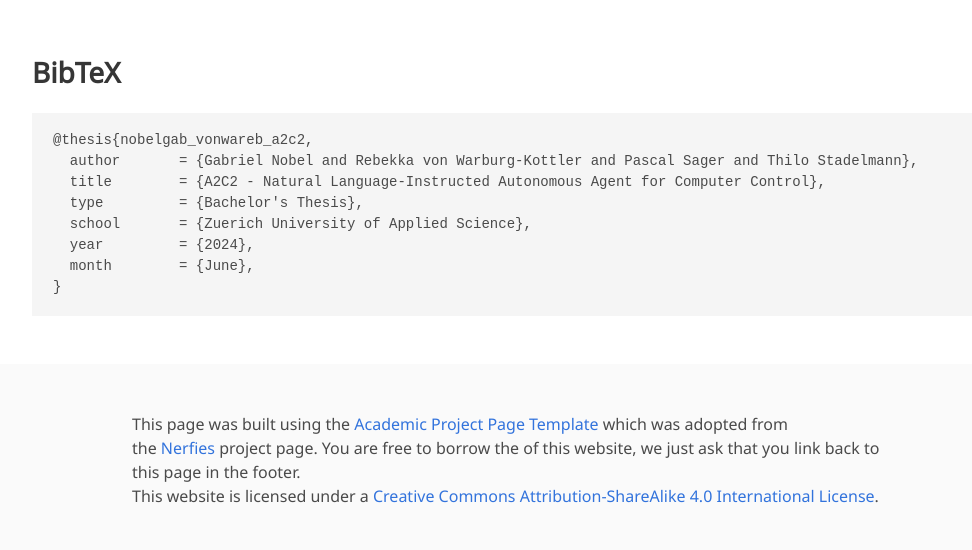
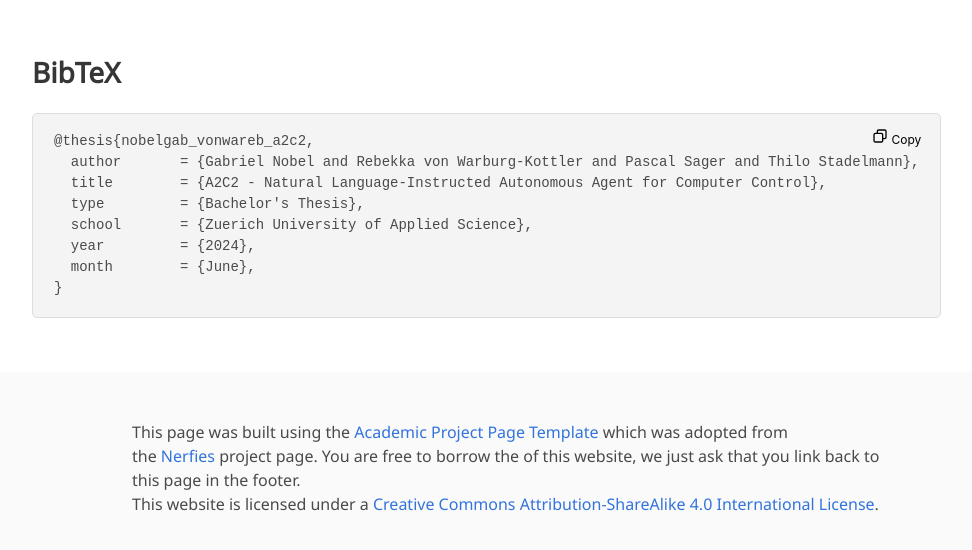
Before and after one commit to Yingrjimsch/a2c2, a plain HTML site: page index.html in a window 1280 px wide. Shown: the part 2459-3009 px from the top of the page, without its empty margins (128-1100 px from the left). Drawn offline with nearby package versions, Linux system fonts and the light colour scheme; some icons are missing; a web font is replaced by a local one.

Commit message:
chore: make bibitex copiable

```diff
--- a/index.html
+++ b/index.html
@@ -228,10 +228,15 @@ is essential for future research.
 
 
 <!--BibTex citation -->
-  <section class="section" id="BibTeX">
-    <div class="container is-max-desktop content">
+<section class="section" id="BibTeX">
+  <div class="container is-max-desktop content">
       <h2 class="title">BibTeX</h2>
-      <pre><code>@thesis{nobelgab_vonwareb_a2c2,
+      <div class="code-container">
+          <button class="copy-button" id="copyButton" onclick="copyCode()">
+            <svg xmlns="http://www.w3.org/2000/svg" width="16" height="16" fill="none" viewBox="0 0 24 24" class="icon-sm"><path fill="currentColor" fill-rule="evenodd" d="M7 5a3 3 0 0 1 3-3h9a3 3 0 0 1 3 3v9a3 3 0 0 1-3 3h-2v2a3 3 0 0 1-3 3H5a3 3 0 0 1-3-3v-9a3 3 0 0 1 3-3h2zm2 2h5a3 3 0 0 1 3 3v5h2a1 1 0 0 0 1-1V5a1 1 0 0 0-1-1h-9a1 1 0 0 0-1 1zM5 9a1 1 0 0 0-1 1v9a1 1 0 0 0 1 1h9a1 1 0 0 0 1-1v-9a1 1 0 0 0-1-1z" clip-rule="evenodd"></path></svg>
+            Copy
+          </button>
+          <pre><code id="codeBlock">@thesis{nobelgab_vonwareb_a2c2,
   author       = {Gabriel Nobel and Rebekka von Warburg-Kottler and Pascal Sager and Thilo Stadelmann},
   title        = {A2C2 - Natural Language-Instructed Autonomous Agent for Computer Control},
   type         = {Bachelor's Thesis},
@@ -239,8 +244,10 @@ is essential for future research.
   year         = {2024},
   month        = {June},
 }</code></pre>
-    </div>
+      </div>
+  </div>
 </section>
+
 <!--End BibTex citation -->
 
 
--- a/static/css/index.css
+++ b/static/css/index.css
@@ -25,6 +25,31 @@ body {
 
 .teaser {
   font-family: 'Google Sans', sans-serif;
+}
+
+.code-container {
+  position: relative;
+  display: inline-block;
+}
+.copy-button {
+  position: absolute;
+  top: 10px;
+  right: 10px;
+  padding: 5px 10px;
+  background-color: #f4f4f4;
+  color: black;
+  border: 1pt;
+  border-color: black;
+  cursor: pointer;
+  border-radius: 3px;
+  font-size: 12px;
+}
+pre {
+  background-color: #f4f4f4;
+  padding: 10px;
+  border: 1px solid #ddd;
+  border-radius: 5px;
+  overflow: auto;
 }
 
 
--- a/static/js/index.js
+++ b/static/js/index.js
@@ -19,3 +19,25 @@ $(document).ready(function() {
     bulmaSlider.attach();
 
 })
+
+function copyCode() {
+    const codeBlock = document.getElementById('codeBlock').innerText;
+	const copyButton = document.getElementById('copyButton');
+    navigator.clipboard.writeText(codeBlock).then(() => {
+		copyButton.innerHTML = `
+            <svg xmlns="http://www.w3.org/2000/svg" x="0px" y="0px" width="16" height="16" viewBox="0 0 72 72">
+<path d="M57.658,12.643c1.854,1.201,2.384,3.678,1.183,5.532l-25.915,40c-0.682,1.051-1.815,1.723-3.064,1.814 C29.764,59.997,29.665,60,29.568,60c-1.146,0-2.241-0.491-3.003-1.358L13.514,43.807c-1.459-1.659-1.298-4.186,0.36-5.646 c1.662-1.46,4.188-1.296,5.646,0.361l9.563,10.87l23.043-35.567C53.329,11.971,55.806,11.442,57.658,12.643z"></path>
+</svg>
+            Copied
+        `;
+        setTimeout(() => {
+            copyButton.innerHTML = `
+                <svg xmlns="http://www.w3.org/2000/svg" width="16" height="16" fill="none" viewBox="0 0 24 24" class="icon-sm"><path fill="currentColor" fill-rule="evenodd" d="M7 5a3 3 0 0 1 3-3h9a3 3 0 0 1 3 3v9a3 3 0 0 1-3 3h-2v2a3 3 0 0 1-3 3H5a3 3 0 0 1-3-3v-9a3 3 0 0 1 3-3h2zm2 2h5a3 3 0 0 1 3 3v5h2a1 1 0 0 0 1-1V5a1 1 0 0 0-1-1h-9a1 1 0 0 0-1 1zM5 9a1 1 0 0 0-1 1v9a1 1 0 0 0 1 1h9a1 1 0 0 0 1-1v-9a1 1 0 0 0-1-1z" clip-rule="evenodd"></path></svg>
+            	Copy
+            `;
+        }, 2000); // Reset button after 2 seconds
+
+    }).catch(err => {
+        console.error('Failed to copy: ', err);
+    });
+}
```
